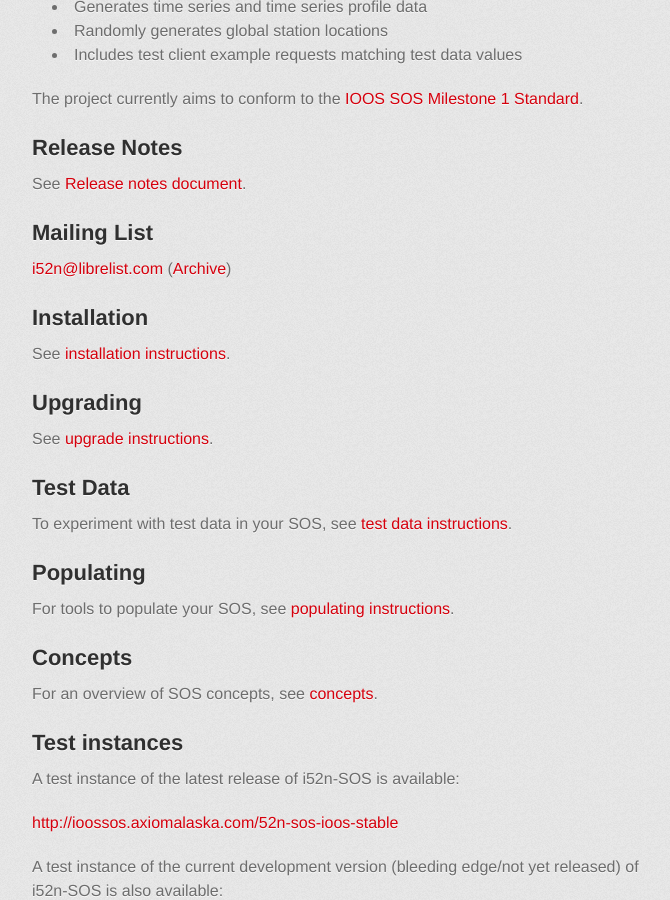
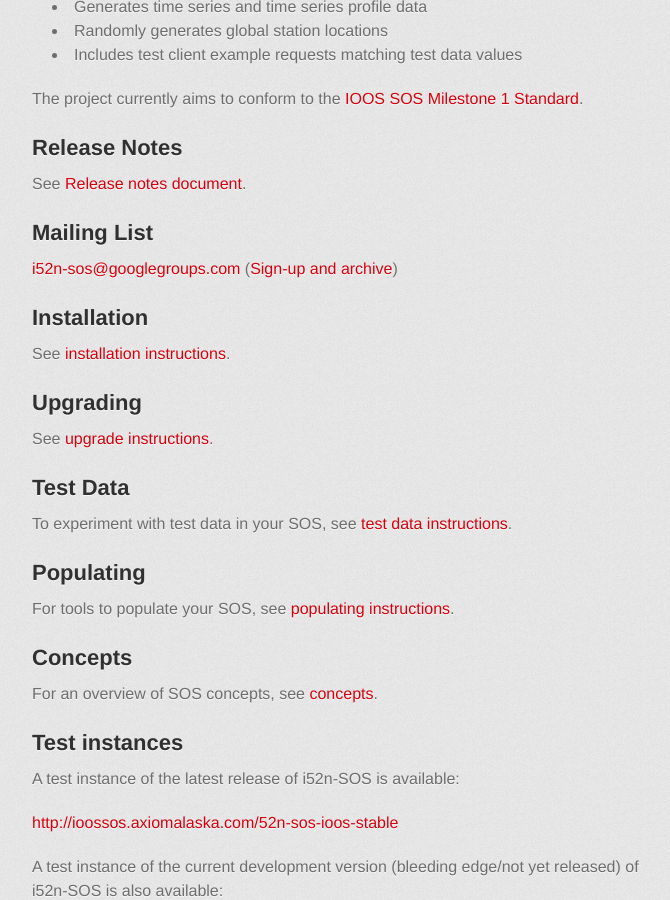
Before and after one commit to ioos/i52n-sos, a Jekyll site: the page built from index.md, in a window 1280 px wide and 900 px high, scrolled down 789 px. Shown: the whole window, without its empty margins (298-968 px from the left). Built offline with Jekyll 4.4.1, drawn with Linux system fonts in a browser that asks for light colours; some web fonts are replaced.

Commit message:
Updated mailing list

```diff
--- a/index.md
+++ b/index.md
@@ -38,7 +38,7 @@ See [Release notes document](https://github.com/ioos/i52n-sos/blob/master/RELEAS
 
 ## Mailing List
 
-<i52n@librelist.com> ([Archive](http://librelist.com/browser/i52n/))
+<i52n-sos@googlegroups.com> ([Sign-up and archive](https://groups.google.com/forum/#!forum/i52n-sos))
 
 ## Installation
 
```
